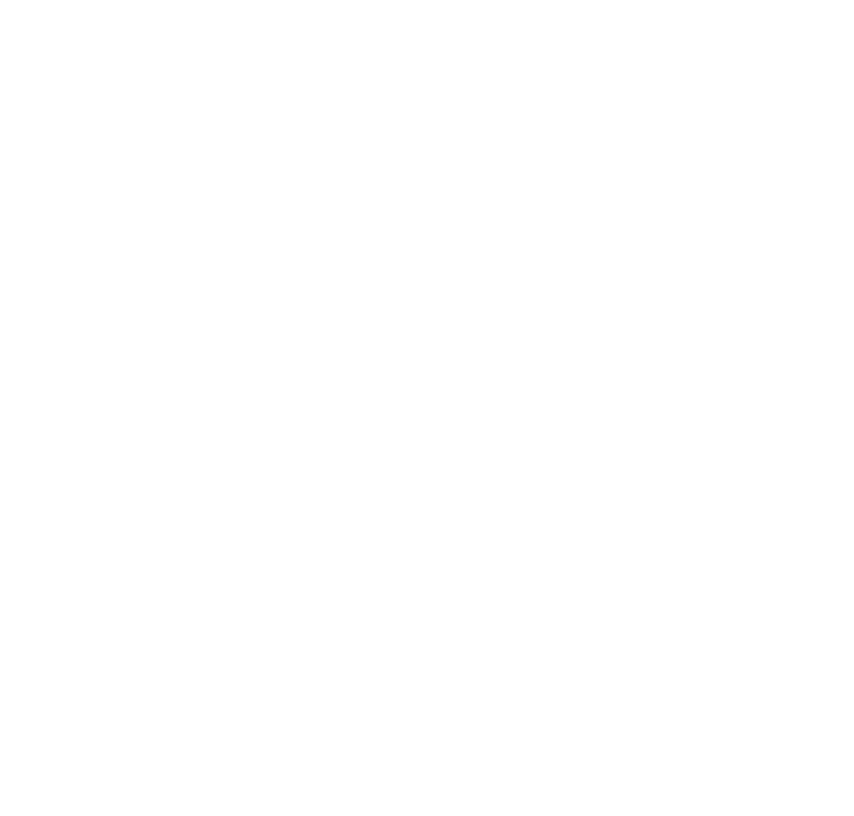
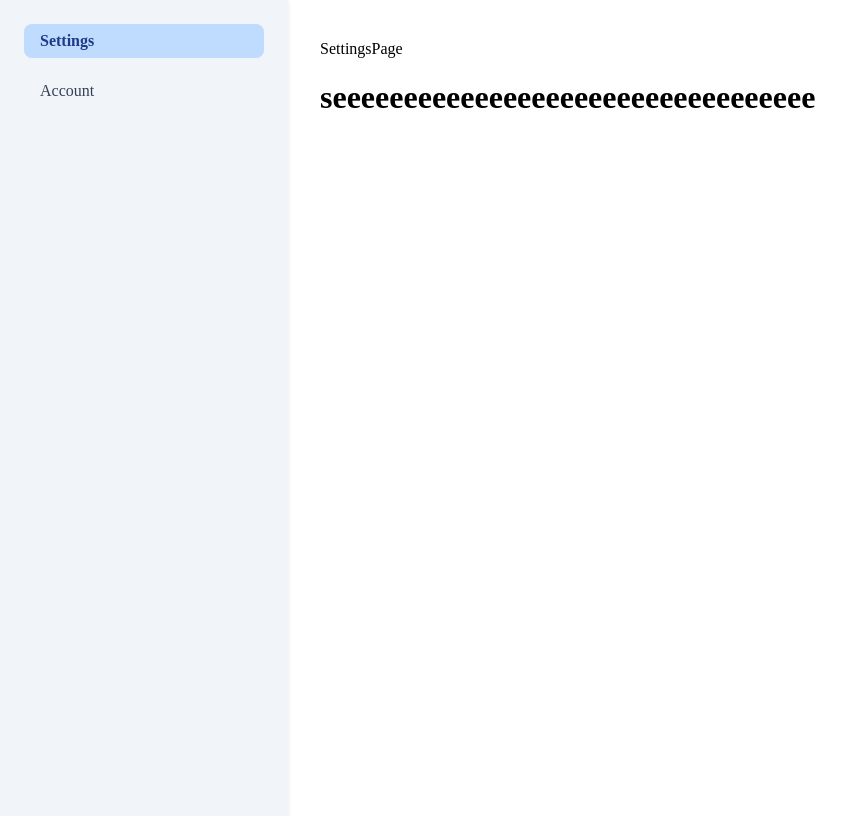
Before and after one commit to MSG-DEVELOPER/Solucionessole-Kingourmet, a React (Vite) app: page /lobby/settings in a window 1280 px wide. Before the commit this address had no page. Shown: the whole page, without its empty margins (0-854 px from the left). Built offline with nearby package versions, Linux system fonts and the light colour scheme.

Commit message:
add fixed sidebar layout with Outlet for LobbyPage

```diff
--- a/src/App.tsx
+++ b/src/App.tsx
@@ -1,21 +1,25 @@
-import { Route } from 'react-router-dom'
-import { Routes } from 'react-router-dom'
-import HomePage from './pages/HomePage/HomePage'
-import './App.css'
+import { Route } from "react-router-dom";
+import { Routes } from "react-router-dom";
+import { Navigate } from "react-router-dom";
+import HomePage from "./pages/HomePage/HomePage";
+import LobbyPage from "./pages/LobbyPage/LobbyPage";
+import SettingsPage from "./pages/SettingsPage/SettingsPage";
+import AccountPage from "./pages/AccountPage/AccountPage";
+import "./App.css";
 
 function App() {
-
-
   return (
     <>
-
       <Routes>
-        <Route path='/' element={<HomePage/>}></Route>
-
+        <Route path="/" element={<HomePage />}></Route>
+        <Route path="/lobby" element={<LobbyPage />}>
+          <Route index element={<Navigate to="settings" />} />
+          <Route path="settings" element={<SettingsPage />} />
+          <Route path="account" element={<AccountPage />} />
+        </Route>
       </Routes>
     </>
-
-  )
+  );
 }
 
-export default App
+export default App;
--- a/src/components/modals/LoginForm/LoginForm.tsx
+++ b/src/components/modals/LoginForm/LoginForm.tsx
@@ -1,3 +1,4 @@
+import { useNavigate } from "react-router-dom";
 import { useForm } from "react-hook-form";
 import { useEffect } from "react";
 import {
@@ -23,11 +24,14 @@ interface LoginFormProps {
 }
 
 export default function LoginForm({ onClose }: LoginFormProps) {
+  const navigate = useNavigate();
   const { register, handleSubmit } = useForm<LoginFormData>();
 
   const onSubmit = (data: LoginFormData) => {
-    console.log("Login data:", data);
-    // Por ahora solo mostramos en consola
+    alert("Login data:" + data);
+
+    // Por ahora solo mostramos alert y te lleva al lobby sin hacer comprobacinoes
+    navigate("/lobby");
   };
 
   // Bloquear scroll cuando el modal está abierto
--- /dev/null
+++ b/src/components/sidebarMenu/SidebarMenu.styles.ts
@@ -0,0 +1,46 @@
+import styled from "styled-components";
+
+export const SidebarContainer = styled.aside`
+  width: 240px;
+  height: 100vh;
+  background-color: ${(props) => props.theme.colors.gray100};
+  box-shadow: ${(props) => props.theme.shadows.light};
+  padding: ${(props) => props.theme.spacing.lg};
+  display: flex;
+  flex-direction: column;
+  position: fixed;
+  left: 0;
+  top: 0;
+`;
+
+export const SidebarList = styled.ul`
+  list-style: none;
+  padding: 0;
+  margin: 0;
+  display: flex;
+  flex-direction: column;
+  gap: ${(props) => props.theme.spacing.md};
+`;
+
+export const SidebarItem = styled.li`
+  a {
+    text-decoration: none;
+    color: ${(props) => props.theme.colors.gray700};
+    font-weight: 500;
+    padding: ${(props) => props.theme.spacing.sm} ${(props) => props.theme.spacing.md};
+    display: block;
+    border-radius: ${(props) => props.theme.borderRadius.md};
+    transition: ${(props) => props.theme.transitions.fast};
+
+    &:hover {
+      background-color: ${(props) => props.theme.colors.blue100};
+      color: ${(props) => props.theme.colors.blue700};
+    }
+
+    &.active {
+      background-color: ${(props) => props.theme.colors.blue200};
+      color: ${(props) => props.theme.colors.blue900};
+      font-weight: 600;
+    }
+  }
+`;
--- /dev/null
+++ b/src/components/sidebarMenu/SidebarMenu.tsx
@@ -0,0 +1,20 @@
+import { NavLink } from "react-router-dom";
+import { SidebarContainer, SidebarList, SidebarItem } from "./SidebarMenu.styles";
+
+function SidebarMenu() {
+  return (
+    <SidebarContainer>
+      <SidebarList>
+        <SidebarItem>
+          <NavLink to="settings">Settings</NavLink>
+        </SidebarItem>
+
+        <SidebarItem>
+          <NavLink to="account">Account</NavLink>
+        </SidebarItem>
+      </SidebarList>
+    </SidebarContainer>
+  );
+}
+
+export default SidebarMenu;
--- /dev/null
+++ b/src/pages/AccountPage/AccountPage.tsx
@@ -0,0 +1,10 @@
+
+function AccountPage() {
+  return (
+    <div>AccountPage
+      <h1>acaaaaaaaaaaaaaaaaaaaaaaaaaaaaaaaaaaaaaa</h1>
+    </div>
+  )
+}
+
+export default AccountPage
--- /dev/null
+++ b/src/pages/LobbyPage/LobbyPage.styles.ts
@@ -0,0 +1,14 @@
+import styled from "styled-components";
+
+export const LobbyContainer = styled.div`
+  display: flex;
+  height: 100vh;
+  width: 100%;
+`;
+
+export const Content = styled.main`
+  flex: 1;
+  padding: ${(props) => props.theme.spacing.xl};
+  margin-left: 280px; /* mismo ancho que el sidebar */
+  overflow-y: auto;
+`;
--- /dev/null
+++ b/src/pages/LobbyPage/LobbyPage.tsx
@@ -0,0 +1,17 @@
+import SidebarMenu from "../../components/sidebarMenu/SidebarMenu";
+import { Outlet } from "react-router-dom";
+import { LobbyContainer, Content } from "./LobbyPage.styles";
+
+function LobbyPage() {
+  return (
+    <LobbyContainer>
+      <SidebarMenu />
+
+      <Content>
+        <Outlet />
+      </Content>
+    </LobbyContainer>
+  );
+}
+
+export default LobbyPage;
--- /dev/null
+++ b/src/pages/SettingsPage/SettingsPage.tsx
@@ -0,0 +1,11 @@
+
+
+function SettingsPage() {
+  return (
+    <div>SettingsPage
+      <h1>seeeeeeeeeeeeeeeeeeeeeeeeeeeeeeeeee</h1>
+    </div>
+  )
+}
+
+export default SettingsPage
--- a/src/theme.ts
+++ b/src/theme.ts
@@ -32,11 +32,11 @@ export const theme = {
 
     // Accentos
     accent: "#2563eb", // para botones y hover
-    secondary: "#f59e0b", // opcional
+    secondary: "#6cd85da1", // opcional
   },
 
   fonts: {
-    main: "'Inter', sans-serif",
+    main: "url('./assets/fonts/Futura Md BT Medium.ttf'), sans-serif",
     code: "'Fira Code', monospace",
   },
 
```
Also changed, not shown: src/pages/AccountPage/AccountPage.styles.ts (added), src/pages/SettingsPage/SettingsPage.style.ts (added), 1 other file (tests, documents, lock files or other folders).
